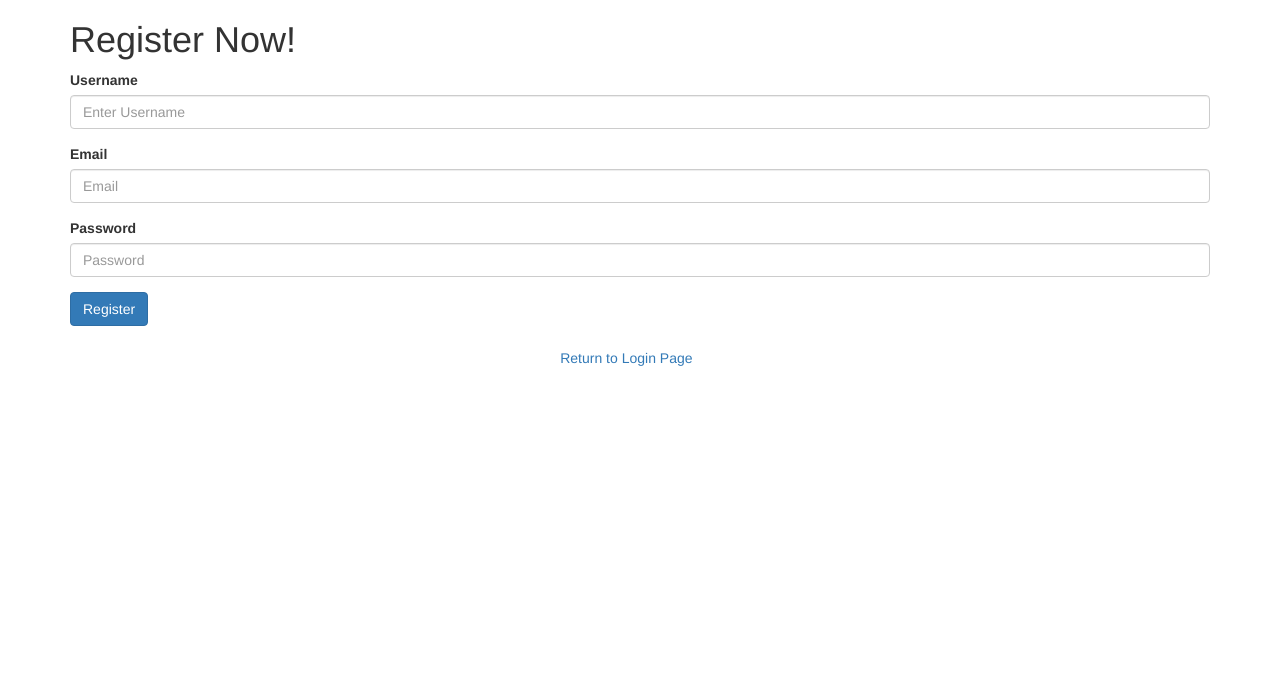
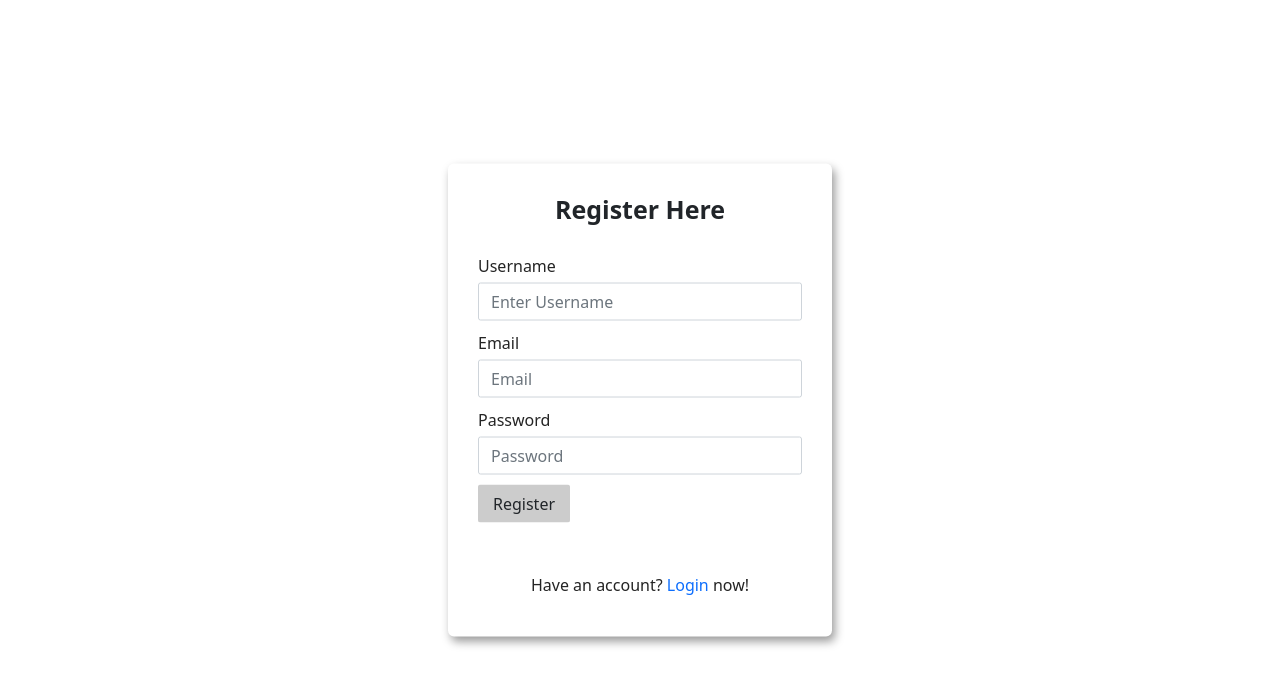
Before and after one commit to Xenovka/bookingFacility, a CodeIgniter app: page /bookingFacility/index.php/home/register in a window 1280 px wide. Shown: the top 686 px of the page. Run offline with CodeIgniter, Linux system fonts and the light colour scheme.

Commit message:
register page (Interface) Done

```diff
--- a/application/controllers/Home.php
+++ b/application/controllers/Home.php
@@ -10,13 +10,20 @@ class Home extends CI_Controller {
   }
 
   public function index() {
-    $this->load->view('home'); //Buat landing page ntar
+    $data = [
+      'title' => 'Booking Facility Website — Kelompok 2'
+    ];
+
+    $this->template->load('template/template_home', 'home', $data);
   }
 
   //Buka view register
   public function register() {
-    $data['style'] = $this->load->view('include/style', NULL, TRUE);
-    $this->load->view('pages/register', $data);
+    $data = [
+      'title' => 'Booking Facility Website — Register'
+    ];
+
+    $this->template->load('template/template_home', 'pages/register', $data);
   }
 
   //Cek Rules Register
@@ -41,6 +48,10 @@ class Home extends CI_Controller {
 
   //Menampilkan view login
   public function login() {
+    $data = [
+      'title' => 'Booking Facility Website — Login'
+    ];
+
     $loginStatus = 0;
     $this->form_validation->set_rules('email', 'Email', "valid_email");
 
@@ -50,9 +61,9 @@ class Home extends CI_Controller {
 
 
     if (!$this->form_validation->run() || !$loginStatus) {
-      $this->load->view('pages/login'); //login gagal
+      $this->template->load('template/template_home', 'pages/login', $data); //login gagal
     } else {
-      redirect("pages/landing_page");
+      redirect("home");
     }
   }
 }
--- a/application/views/home.php
+++ b/application/views/home.php
@@ -2,7 +2,7 @@
   <h1 class="text-center home__main-title">Facility Booking</h1>
   <p class="text-center home__main-description">Welcome to our facility booking website.</p>
   <div class="home__button-wrapper">
-    <a href="#" class="btn home__button-login">Login</a>
-    <a href="#" class="btn home__button-register">Register</a>
+    <a href="<?= base_url('index.php/home/login'); ?>" class="btn home__button-login">Login</a>
+    <a href="<?= base_url('index.php/home/register'); ?>" class="btn home__button-register">Register</a>
   </div>
 </div>
--- a/application/views/pages/register.php
+++ b/application/views/pages/register.php
@@ -1,19 +1,6 @@
-<?php
-defined('BASEPATH') OR exit('No direct script access allowed');
-?>
-<!DOCTYPE html>
-<html>
-	<head>
-		<title>Register</title>
-		<?php echo $style; ?>
-	</head>
-	<body>
-	<div class="container">
-		<div class="card">
-			<div class="card-header">
-				<h1 style="">Register Now!</h1>
-			</div>
-			<div class="card-body">
+<div class="container register__wrapper">
+  <h1 class="text-center mb-5 register__main-title">Register Here</h1>
+
   <?php
 			if($this->session->flashdata('error') !='')
 			{
@@ -22,27 +9,28 @@ defined('BASEPATH') OR exit('No direct script access allowed');
 				echo '</div>';
 			}
 		?>
-				<form method="post" action="<?php echo base_url(); ?>index.php/home/registCheck">
-					<div class="form-group">
-						<label for="username">Username</label>
+
+  <form method="post" action="<?php echo base_url('index.php/home/registCheck'); ?>">
+    <div class="row">
+      <div class="mb-3">
+        <label for="username" class="form-label">Username</label>
         <input type="text" class="form-control" name="username" id="username" placeholder="Enter Username">
       </div>
-                    <div class="form-group">
-						<label for="email">Email</label>
+      <div class="mb-3">
+        <label for="email" class="form-label">Email</label>
         <input type="text" class="form-control" name="email" id="email" placeholder="Email">
       </div>
-					<div class="form-group">
-						<label for="password">Password</label>
+      <div class="mb-3">
+        <label for="password" class="form-label">Password</label>
         <input type="password" class="form-control" name="password" id="password" placeholder="Password">
       </div>
+    </div>
+    <button type="submit" class="btn register__button">Register</button>
+  </form>
 
-					<button type="submit" class="btn btn-primary">Register</button>
-				</form>
-                <div style="margin: 2% 0 0 43%">
-                    <a href="<?php echo base_url('index.php/home/login')?>">Return to Login Page</a>
+  <div>
+    <p class="text-center mt-5 register__footer">Have an account?
+      <a href="<?= base_url('index.php/home/login'); ?>" class="register__redirect">Login</a> now!
+    </p>
   </div>
 </div>
-		</div>
-	</div>
-	</body>
-</html>
--- a/assets/css/main.css
+++ b/assets/css/main.css
@@ -11,7 +11,10 @@ html {
 	font-family: "Roboto", sans-serif;
 }
 
-.home__wrapper {
+/* HOME PAGE */
+.home__wrapper,
+.register__wrapper,
+.login__wrapper {
 	border-radius: 6px;
 	box-shadow: 3px 5px 10px rgba(0, 0, 0, 0.4);
 	position: absolute;
@@ -62,3 +65,39 @@ html {
 	margin-bottom: 2rem;
 	text-decoration: underline;
 }
+
+/* REGISTER PAGE */
+.register__wrapper {
+	width: 30%;
+	padding: 3rem;
+}
+
+.register__main-title {
+	font-weight: 700;
+}
+
+.form-label,
+.register__footer {
+	color: #242424;
+	font-size: 1.6rem !important;
+}
+
+.register__redirect,
+.form-control {
+	text-decoration: none;
+	font-size: 1.6rem;
+}
+
+.form-control {
+	padding: 6px 12px;
+}
+
+.register__button {
+	font-size: 1.6rem;
+	font-weight: 500;
+	background-color: #ccc;
+	padding: 6px 14px;
+	margin-bottom: 2rem;
+}
+
+/* LOGIN PAGE */
```
Also changed, not shown: application/views/pages/login.php (+0 -14 lines), application/views/templates/footer.php (deleted, +0 -13 lines), application/views/templates/header.php (deleted, +0 -58 lines). Lines whose indentation alone changed are shown as unchanged.
